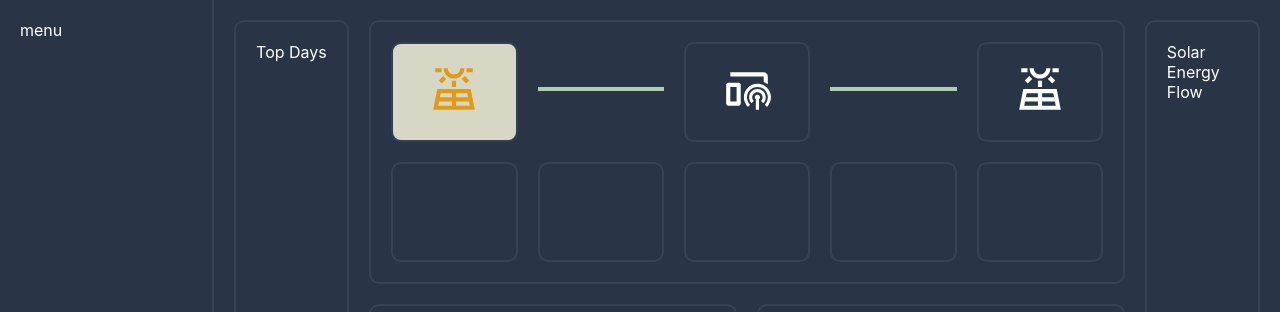
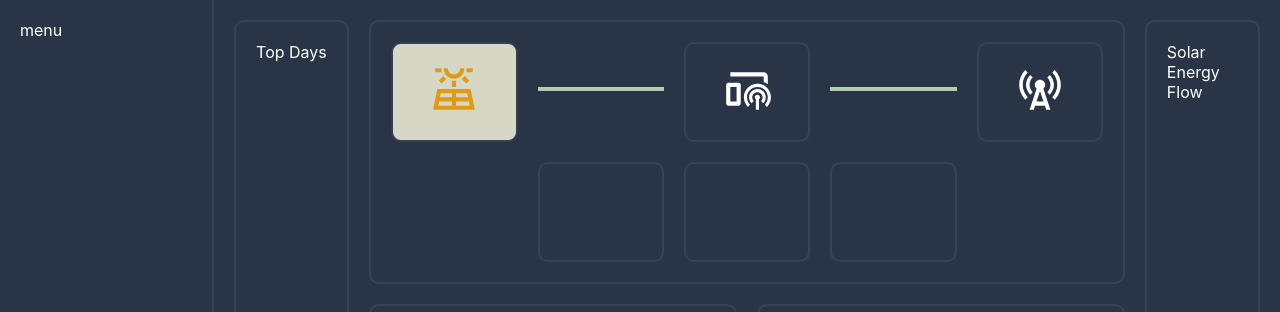
Before and after one commit to eslamdyab21/solar-x, a React (Create React App) app in the folder frontend-gui/: page / in a window 1280 px wide. Shown: the top 312 px of the page. Built offline with nearby package versions, Linux system fonts and the light colour scheme; no server answers.

Commit message:
round energy numbers to two decimal places in area line

```diff
--- a/frontend-gui/src/components/areaLineChart/areaLineChart.jsx
+++ b/frontend-gui/src/components/areaLineChart/areaLineChart.jsx
@@ -17,7 +17,7 @@ function reformulate(data) {
         else {
             new_key = String(Number(key) - 12) + " PM"
         }
-        new_data.push({"Time":new_key, "Kwh":Math.round(data[key]/1000)})
+        new_data.push({"Time":new_key, "Kwh":(data[key]/1000).toFixed(2)})
     });
 
 
--- a/frontend-gui/src/components/powerFlow/powerFlow.css
+++ b/frontend-gui/src/components/powerFlow/powerFlow.css
@@ -60,3 +60,9 @@
     background-color: beige;
     opacity: 0.85;
 }
+
+.box_1row_1col_flow_hide_order{
+    grid-column: span 1;
+    grid-row: span 1;
+    border: 0px
+}
--- a/frontend-gui/src/components/powerFlow/powerFlow.jsx
+++ b/frontend-gui/src/components/powerFlow/powerFlow.jsx
@@ -1,6 +1,7 @@
 import LinearIndeterminate from '../linearProgress/linearProgress';
 import SolarPowerOutlinedIcon from '@mui/icons-material/SolarPowerOutlined';
 import BroadcastOnHomeOutlinedIcon from '@mui/icons-material/BroadcastOnHomeOutlined';
+import CellTowerIcon from '@mui/icons-material/CellTower';
 import { useState } from 'react'
 import './powerFlow.css'
 
@@ -63,23 +64,23 @@ const PowerFlow = (props) => {
             {!currentConsumptionZeroFlag?
             <div className='box_flow box_1row_1col_flow'>
                 <div className='grid_power_icon_white'>
-                    <SolarPowerOutlinedIcon fontSize='large' sx={{ fontSize: 50 }} />
+                    <CellTowerIcon fontSize='large' sx={{ fontSize: 50 }} />
                 </div>
             </div> :
             <div className='box_flow box_1row_1col_flow_grid_power_icon'>
                 <div className='grid_power_icon_black'>
-                    <SolarPowerOutlinedIcon fontSize='large' sx={{ fontSize: 50 }} />
+                    <CellTowerIcon fontSize='large' sx={{ fontSize: 50 }} />
                 </div>
             </div>
             }
 
 
 
+            <div className='box_flow box_1row_1col_flow_hide_order'></div>
             <div className='box_flow box_1row_1col_flow'></div>
             <div className='box_flow box_1row_1col_flow'></div>
             <div className='box_flow box_1row_1col_flow'></div>
-            <div className='box_flow box_1row_1col_flow'></div>
-            <div className='box_flow box_1row_1col_flow'></div>
+            <div className='box_flow box_1row_1col_flow_hide_order'></div>
         </div>
     )
 }
```
